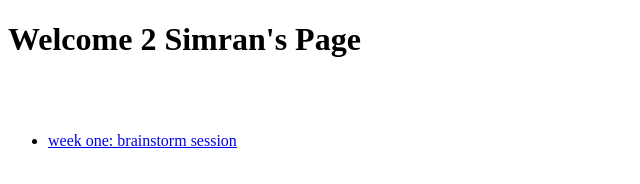
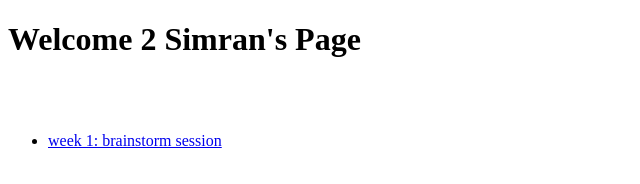
Before and after one commit to jagniksimran/NetArt0101, a plain HTML site: page index.html in a window 1280 px wide. Shown: the full height of the page, 0-640 px from the left. Drawn offline with Linux system fonts and the light colour scheme; a web font is replaced by a local one.

Commit message:
Update index.html

```diff
--- a/index.html
+++ b/index.html
@@ -17,7 +17,7 @@
         <h1> Welcome 2 Simran's Page</h1>
         <br> <br>
     <ul>
-        <li> <a href="./week 1/ideas.html"> week one: brainstorm session</a></li>
+        <li> <a href="./week 1/ideas.html"> week 1: brainstorm session</a></li>
     </ul>
     </main>
 
```
